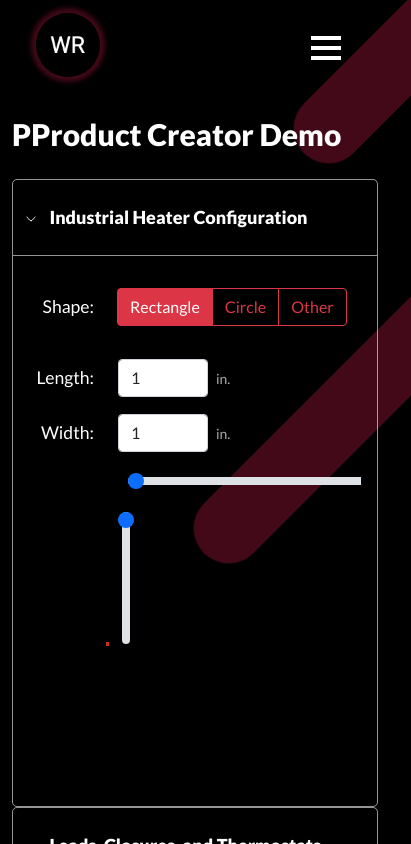
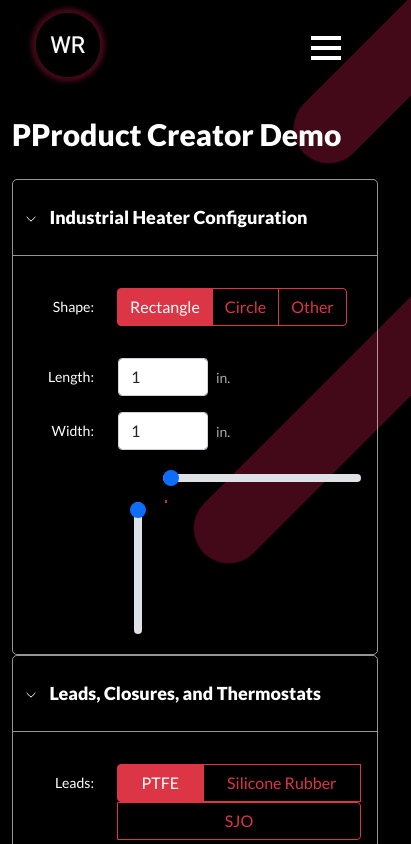
Before and after one commit to wrankin1101/wrankin1101.github.io, a React (Create React App) app: page /#/heaterdemo in a window 390 px wide. Shown: the top 844 px of the page, 411 px wide, since content can reach past the window. Built offline with nearby package versions, Linux system fonts and the light colour scheme.

Commit message:
mobile heater responsive tweaks, adding source code link to footer

```diff
--- a/src/components/Layout.js
+++ b/src/components/Layout.js
@@ -4,6 +4,7 @@ import { scrollToTop } from "../components/Utils";
 //images
 import triangle from "../assets/images/trianglecropped.png";
 import logo from "../assets/images/icon192.png";
+import { ReactComponent as GitHubSvg } from "../assets/icons/github.svg";
 import { Link } from "react-router-dom";
 
 const Layout = ({ children }) => {
@@ -117,16 +118,20 @@ const Layout = ({ children }) => {
                   &copy; {currentYear} Will Rankin. All rights reserved.
                 </p>
                 <p className="py-2">
-                  <a
-                    href="https://html.design/demo/bluene/"
+                <a
+                    href="https://github.com/wrankin1101/wrankin1101.github.io"
                     target="_blank"
                     rel="noopener noreferrer"
                   >
-                    Template
-                  </a>{" "}
+                    <GitHubSvg className="mb-1" width="20"/>
+                    {" "}Source code
+                  </a>
+                  .{" "}
+
+                    Template{" "}
                   by{" "}
                   <a
-                    href="https://html.design/"
+                    href="https://html.design/demo/bluene/"
                     target="_blank"
                     rel="noopener noreferrer"
                   >
--- a/src/pages/HeaterDemo.js
+++ b/src/pages/HeaterDemo.js
@@ -196,8 +196,7 @@ function HeaterDemo() {
                 />
                 <div className="row my-3">
                   <div className="col-9 offset-3">
-                    <div className="row">
-                      <div className="col-11 g-0 offset-1">
+                    <div className="d-flex">
                       <input
                         type="range"
                         className="form-range"
@@ -209,9 +208,8 @@ function HeaterDemo() {
                         onChange={lengthChange}
                       />
                     </div>
-                    </div>
-                    <div className="row">
-                      <div className="col-1 g-0" id="verticalCol">
+                    <div className="d-flex">
+                      <div id="verticalCol">
                         <input
                           type="range"
                           className="form-range"
@@ -223,7 +221,7 @@ function HeaterDemo() {
                           onChange={widthChange}
                         />
                       </div>
-                      <div className="col-11 g-0" id="heaterIllustration">
+                      <div id="heaterIllustration">
                         <div
                           id="dimDiv"
                           style={{
@@ -350,14 +348,14 @@ function HeaterDemo() {
               <div className="row my-3 ">
                 <div className="col-9 offset-3">
                   <div className="row">
-                    <div className="col-6">
+                    <div className="col-sm-6">
                       <img
                         className="infoPic"
                         src={data.btnInfo[leads].img}
                         alt="Leads Pic"
                       />
                     </div>
-                    <div className="col-6">
+                    <div className="col-sm-6">
                       {data.btnInfo[leads].desc}
                       {data.btnInfo[leads].note !== "" && (
                         <InfoBubble
@@ -386,14 +384,14 @@ function HeaterDemo() {
               >
                 <div className="col-9 offset-3">
                   <div className="row">
-                    <div className="col-6">
+                    <div className="col-sm-6">
                       <img
                         className="infoPic"
                         src={data.btnInfo[closure].img}
                         alt="Closure Pic"
                       />
                     </div>
-                    <div className="col-6">
+                    <div className="col-sm-6">
                       {data.btnInfo[closure].desc}
                       {data.btnInfo[closure].note !== "" && (
                         <InfoBubble
@@ -428,32 +426,36 @@ function HeaterDemo() {
               <div className={`hidden ${tstat !== "None" ? "show" : ""}`}>
                 <div class="row my-3">
                   <div className="col-9 offset-3">
-                    <div className="row center infoRow my-3">
+                    <div className="row center infoRow mt-3">
                       <div className="col-6">
-                        Low Temp (Heater On):
+                        <span class="d-inline-block">Low Temp</span>{" "}
+                        <span class="d-inline-block">(Heater On):</span>
+                      </div>
+                      <div className="col-6">
+                        <span class="d-inline-block">High Temp</span>{" "}
+                        <span class="d-inline-block">(Heater Off):</span>
+                      </div>
+                    </div>
+                    <div className="row center infoRow mb-3">
+                      <div className="col-6">
                         <hr />
                         <h5 className="me-1">{tstatLow}</h5>
-                        {tstatLow !== "Room Temp" && (
-                          <span>
-                            F<sup>o</sup>
-                          </span>
-                        )}
+                        {tstatLow !== "Room Temp" && (<span>F<sup>o</sup></span>)}
                       </div>
                       <div className="col-6">
-                        High Temp (Heater Off):
                         <hr />
                         <h5 className="me-1">{tstatHigh}</h5>F<sup>o</sup>
                       </div>
                     </div>
                     <div className="row">
-                      <div className="col-6">
+                      <div className="col-sm-6">
                         <img
                           className="infoPic"
                           src={data.btnInfo[tstat].img}
                           alt="Closure Pic"
                         />
                       </div>
-                      <div className="col-6">
+                      <div className="col-sm-6">
                         {data.btnInfo[tstat].desc}
                         {data.btnInfo[tstat].note !== "" && (
                           <InfoBubble
@@ -580,7 +582,7 @@ function ButtonGroup(props) {
     <div className={`row my-3 buttonRow`}>
       <div className="col-3 configTitle">{showTitle && <h5>{title}:</h5>}</div>
       <div className="col-9">
-        <div className="btn-group" role="group">
+        <div className="btn-group flex-wrap" role="group">
           {values.map((value, index) => (
             <Fragment key={title + index}>
               <input
--- a/src/styles/App.css
+++ b/src/styles/App.css
@@ -581,6 +581,7 @@ h3.white {
 
 .copyright a {
   color: #fff;
+  text-decoration: underline !important;
 }
 
 .copyright a:hover {
--- a/src/styles/HeaterDemo.css
+++ b/src/styles/HeaterDemo.css
@@ -14,12 +14,12 @@
 }
 .configTitle{
   text-align: right;
-  font-size: medium;
 }
 .configTitle h5{
   color:white;
   font-size: 1.1rem;
   margin: 8px 0px 0px 0px;
+  transition: ease-in all 0.2s;
 }
 
 .right{
@@ -44,6 +44,7 @@
 }
 .infoPic{
   width:100%;
+  max-width: 250px;
 }
 
 #verticalRange {
@@ -53,21 +54,25 @@
   margin-left: 20px;
 }
 #lengthRange {
-  width:300px;
+  max-width:300px;
+  width:100%;
+  margin-left: 45px;
 }
 #diamRange {
   width:132px;
 }
 #verticalCol {
   height:132px;
+  margin-right: -105px;
 }
 #heaterIllustration{
-  width:300px;
-  height:132px;
+  width:100%;
+  max-width:300px;
+  max-height:132px;
   margin-top:10px;
 }
 #diamIllustration{
-  width:132px;
+  max-width:132px;
   height:132px;
   margin-top:10px;
 }
@@ -100,3 +105,10 @@
 .form-select {
   width:auto;
 }
+
+@media (max-width: 575px) {
+  .configTitle h5{
+    font-size: 0.88rem;
+    margin: 10px 0px 0px 0px;
+  }
+}
```
Lines whose indentation alone changed are shown as unchanged.
